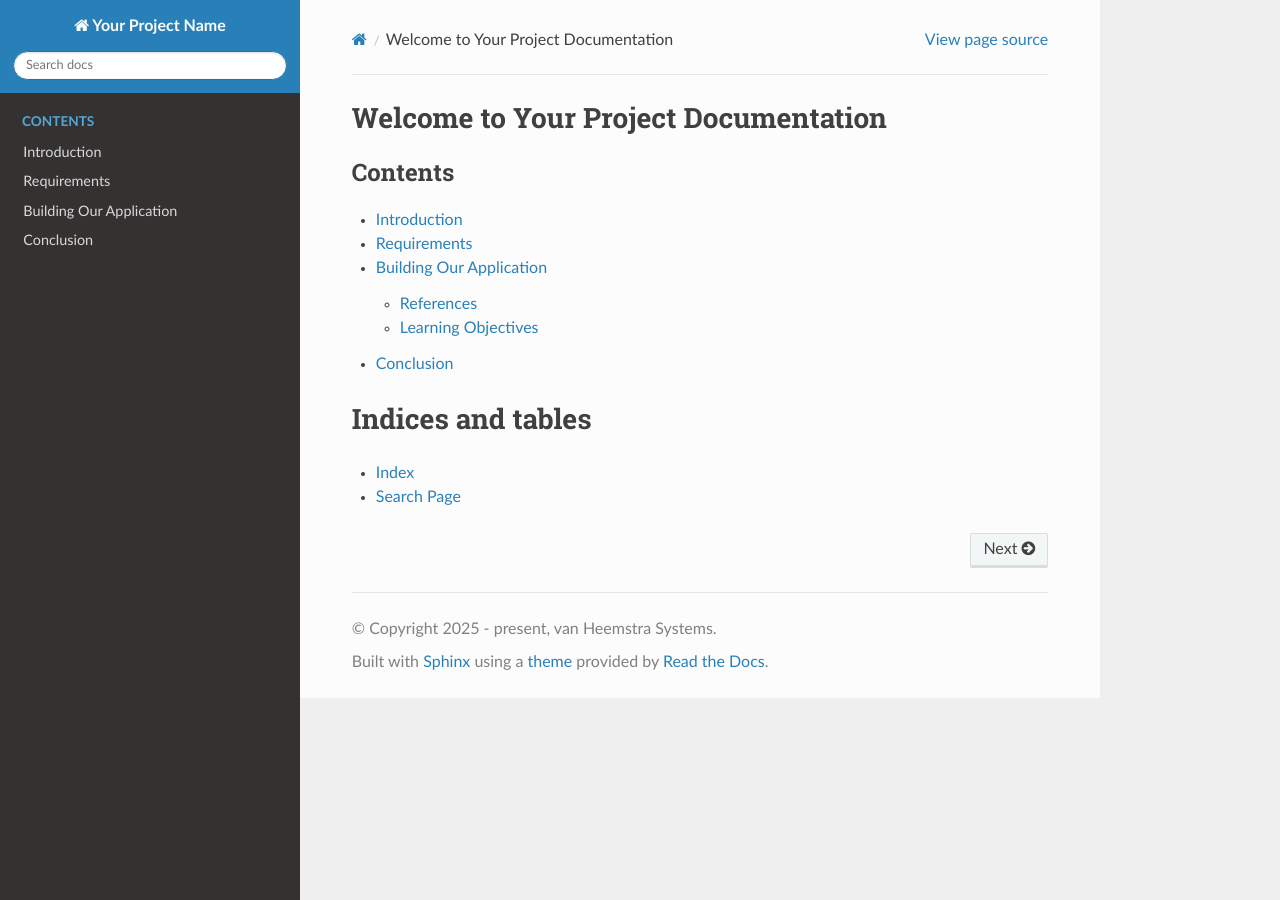
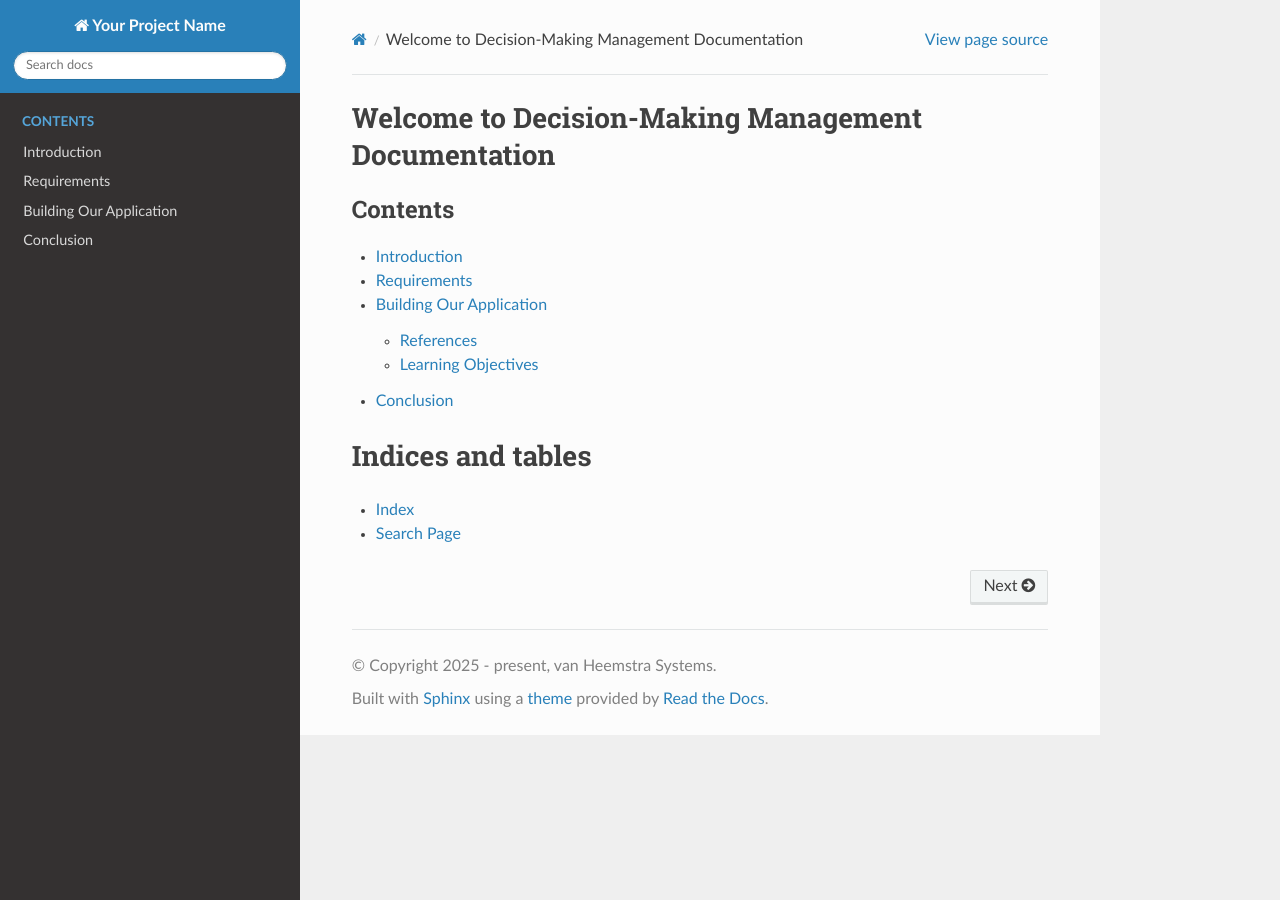
Before and after one commit to vanHeemstraSystems/decision-making-management, a Sphinx documentation site: the page built from docs/source/index.rst, in a window 1280 px wide. Built offline with Sphinx 7.4.7 and the Read the Docs theme 3.1.0, drawn with Linux system fonts in a browser that asks for light colours.

Commit message:
Update index.rst

```diff
--- a/docs/source/index.rst
+++ b/docs/source/index.rst
@@ -1,5 +1,5 @@
-Welcome to Your Project Documentation
-======================================
+Welcome to Decision-Making Management Documentation
+====================================================
 
 .. toctree::
    :maxdepth: 2
```
